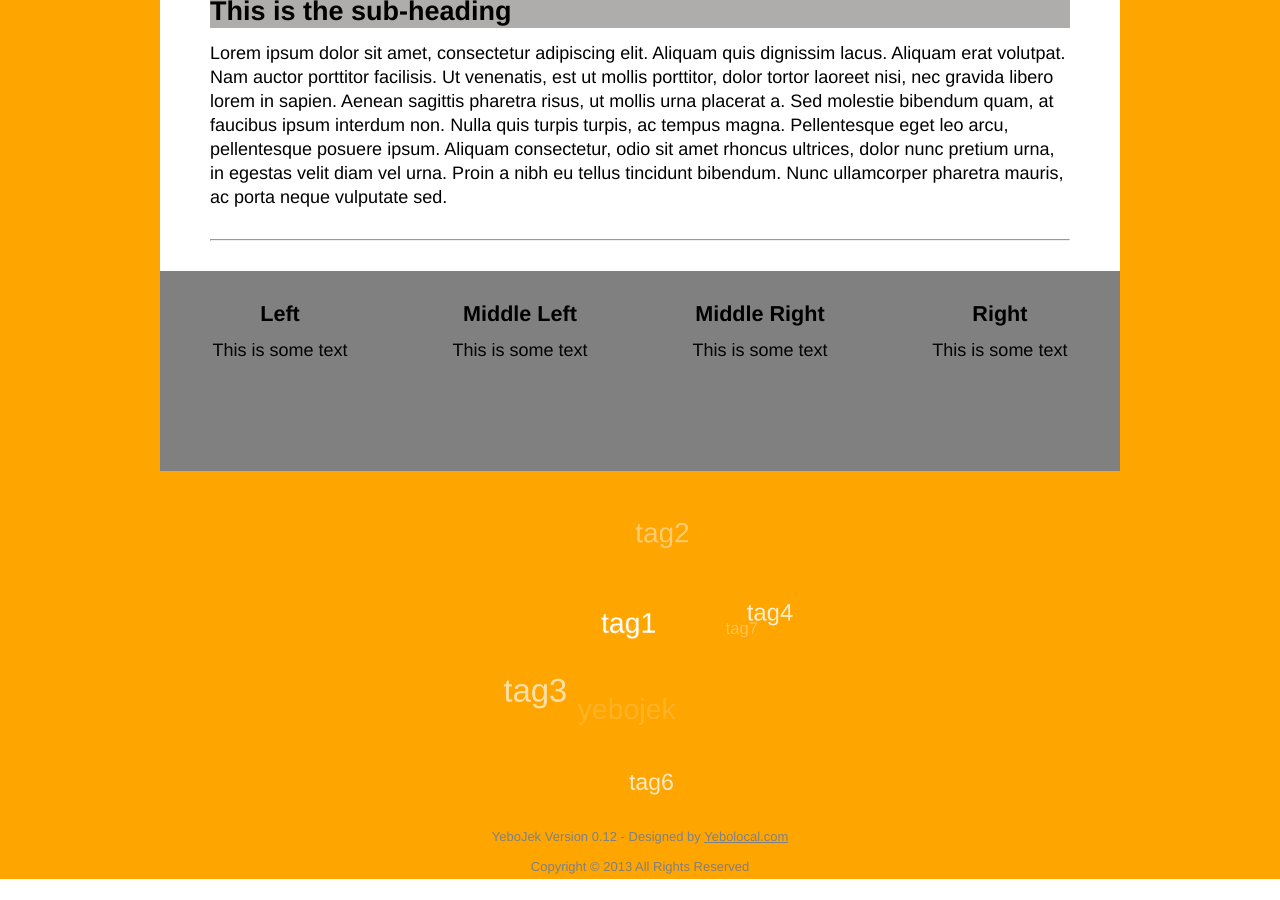
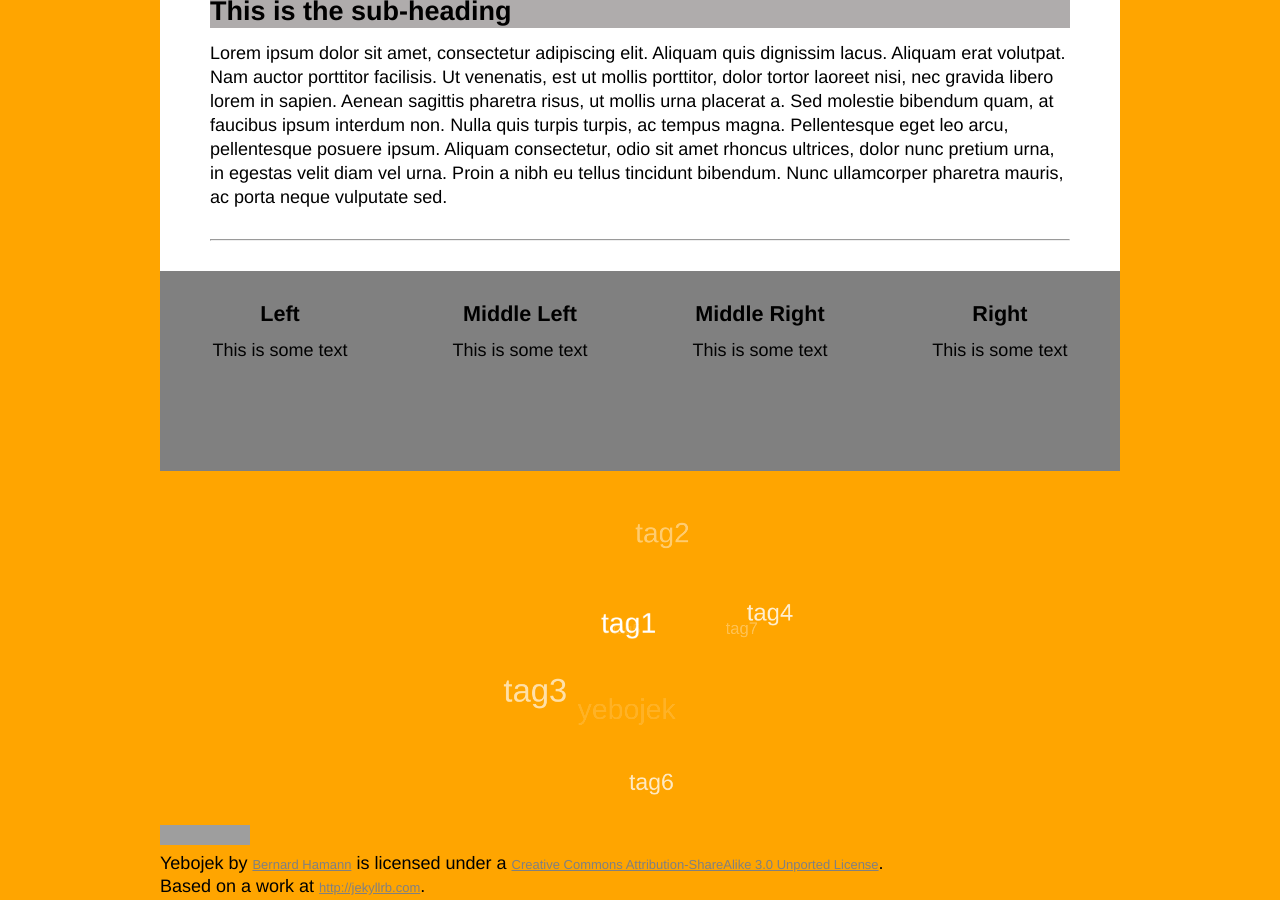
Before and after one commit to bernardhamann/yebojek, a Jekyll site: the page built from index.html, in a window 1280 px wide and 900 px high, scrolled down 727 px. Built offline with Jekyll 4.4.1, drawn with Linux system fonts in a browser that asks for light colours; Markdown is read by kramdown in place of the engine named in the settings; the list of posts is cut into pages by our own code; grey boxes are pictures that could not be loaded.

Commit message:
Updated the version from the Yebojek-0-12 file

```diff
--- a/_includes/areas/footers/footer.html
+++ b/_includes/areas/footers/footer.html
@@ -1,2 +1,3 @@
-      <p> YeboJek Version 0.12 - Designed by <a href="http://yebolocal.com/" title="Yebolocal Web Design">Yebolocal.com</a>  </p>
-		<p> Copyright &copy; 2013 All Rights Reserved </p>
+<div id="license">
+<a rel="license" href="http://creativecommons.org/licenses/by-sa/3.0/deed.en_US"><img alt="Creative Commons License" style="border-width:0" src="http://i.creativecommons.org/l/by-sa/3.0/88x31.png" /></a><br /><span xmlns:dct="http://purl.org/dc/terms/" property="dct:title">Yebojek</span> by <a xmlns:cc="http://creativecommons.org/ns#" href="http://www.bernardhamann.com" property="cc:attributionName" rel="cc:attributionURL">Bernard Hamann</a> is licensed under a <a rel="license" href="http://creativecommons.org/licenses/by-sa/3.0/deed.en_US">Creative Commons Attribution-ShareAlike 3.0 Unported License</a>.<br />Based on a work at <a xmlns:dct="http://purl.org/dc/terms/" href="http://jekyllrb.com" rel="dct:source">http://jekyllrb.com</a>.
+</div> <! -- end of License div -->
```
